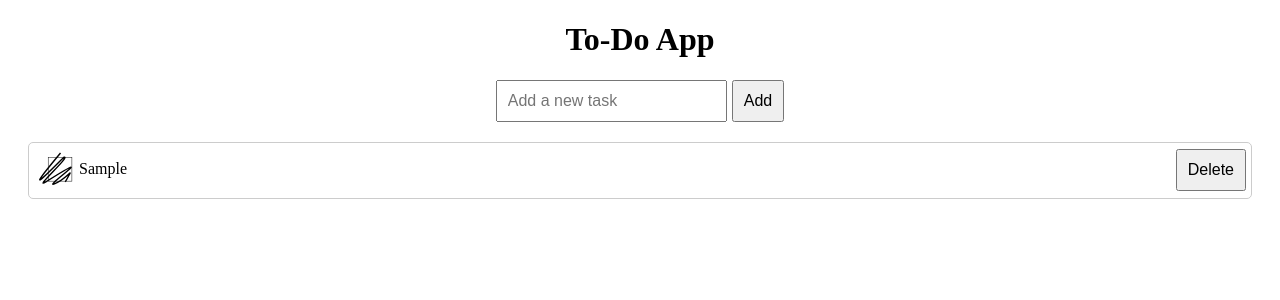
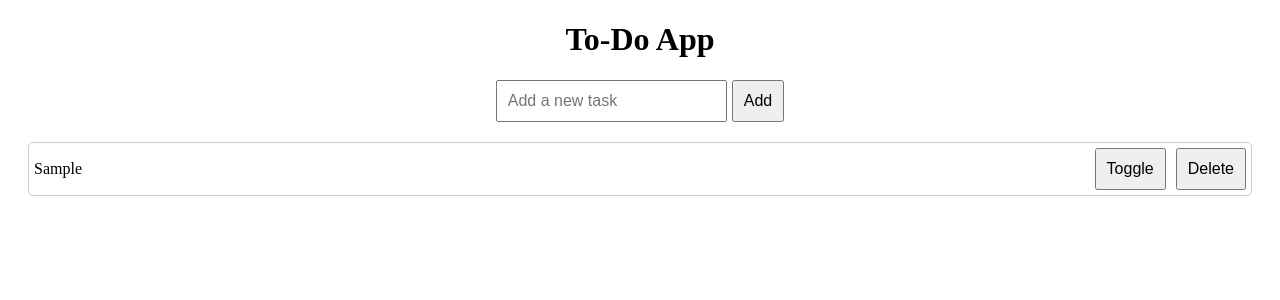
Before and after one commit to HuzaifaCodes1/React-Todo-App, a React (Vite) app: page / in a window 1280 px wide. Both pictures are taken after typing "Sample" into the empty fields and a click on the button "Add". Shown: the top 300 px of the page. Built offline with nearby package versions, Linux system fonts and the light colour scheme.

Commit message:
updated jsx and css

```diff
--- a/src/App.css
+++ b/src/App.css
@@ -1,4 +1,3 @@
-/* General App Styles */
 .App {
   text-align: center;
   margin: 20px;
@@ -42,49 +41,3 @@ li.completed {
   text-decoration: line-through;
   color: gray; /* Optional: change color for completed tasks */
 }
-
-/* Custom Checkbox Styles */
-.checkbox-wrapper input[type="checkbox"] {
-  visibility: hidden;
-  display: none;
-}
-
-.checkbox-wrapper *,
-.checkbox-wrapper ::after,
-.checkbox-wrapper ::before {
-  box-sizing: border-box;
-  user-select: none;
-}
-
-.checkbox-wrapper {
-  position: relative;
-  display: block;
-  overflow: hidden;
-}
-
-.checkbox-wrapper .label {
-  cursor: pointer;
-}
-
-.checkbox-wrapper .check {
-  width: 50px;
-  height: 50px;
-  position: absolute;
-  opacity: 0;
-}
-
-.checkbox-wrapper .label svg {
-  vertical-align: middle;
-}
-
-.checkbox-wrapper .path1 {
-  stroke-dasharray: 400;
-  stroke-dashoffset: 400;
-  transition: .5s stroke-dashoffset;
-  opacity: 0;
-}
-
-.checkbox-wrapper .check:checked + .label svg .path1 {
-  stroke-dashoffset: 0;
-  opacity: 1;
-}
--- a/src/App.jsx
+++ b/src/App.jsx
@@ -1,6 +1,5 @@
 import React, { useState } from 'react';
 import './App.css';
-import './App.css'; // Make sure to import your Checkbox styles if needed
 
 function App() {
   const [todos, setTodos] = useState([]);
@@ -45,33 +44,15 @@ function App() {
       <ul>
   {todos.map((todo, index) => (
     <li key={index} className={todo.completed ? 'completed' : ''}>
-            <div className="checkbox-wrapper">
-              <input
-                type="checkbox"
-                className="check"
-                checked={todo.completed}
-                onChange={() => toggleTodo(index)}
-                id={`check-${index}`}
-              />
-              <label htmlFor={`check-${index}`} className="label">
-                <svg width="45" height="45" viewBox="0 0 95 95">
-                  <rect x="30" y="20" width="50" height="50" stroke="black" fill="none"></rect>
-                  <g transform="translate(0,-952.36222)">
-                    <path
-                      d="m 56,963 c -102,122 6,9 7,9 17,-5 -66,69 -38,52 122,-77 -7,14 18,4 29,-11 45,-43 23,-4"
-                      stroke="black"
-                      strokeWidth="3"
-                      fill="none"
-                    ></path>
-                  </g>
-                </svg>
-                <span>{todo.text}</span>
-              </label>
+      {todo.text}
+      <div>
+        <button onClick={() => toggleTodo(index)}>Toggle</button>
+        <button onClick={() => deleteTodo(index)}>Delete</button>
       </div>
-            <button onClick={() => deleteTodo(index)}>Delete</button>
     </li>
   ))}
 </ul>
+
     </div>
   );
 }
```
Lines whose indentation alone changed are shown as unchanged.
